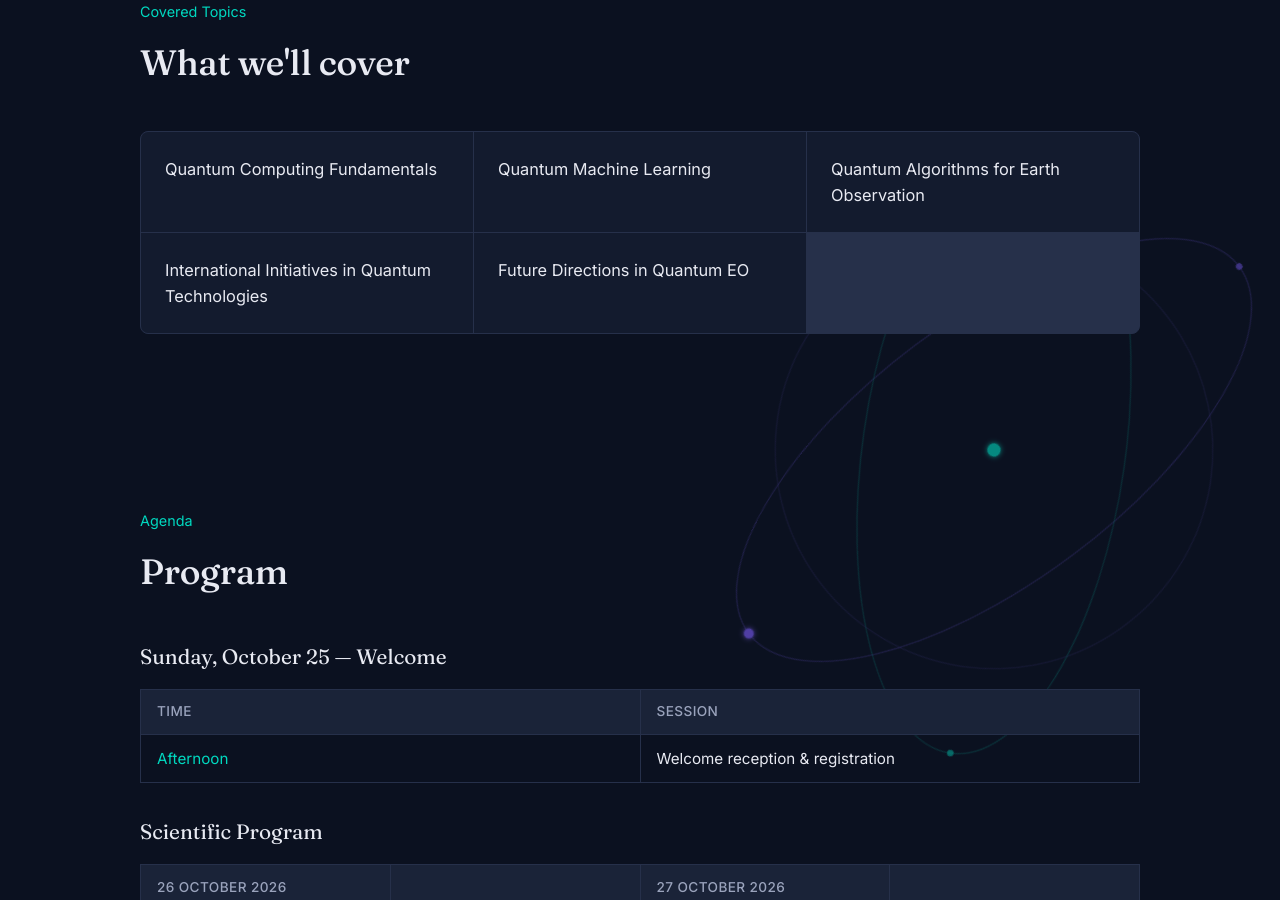
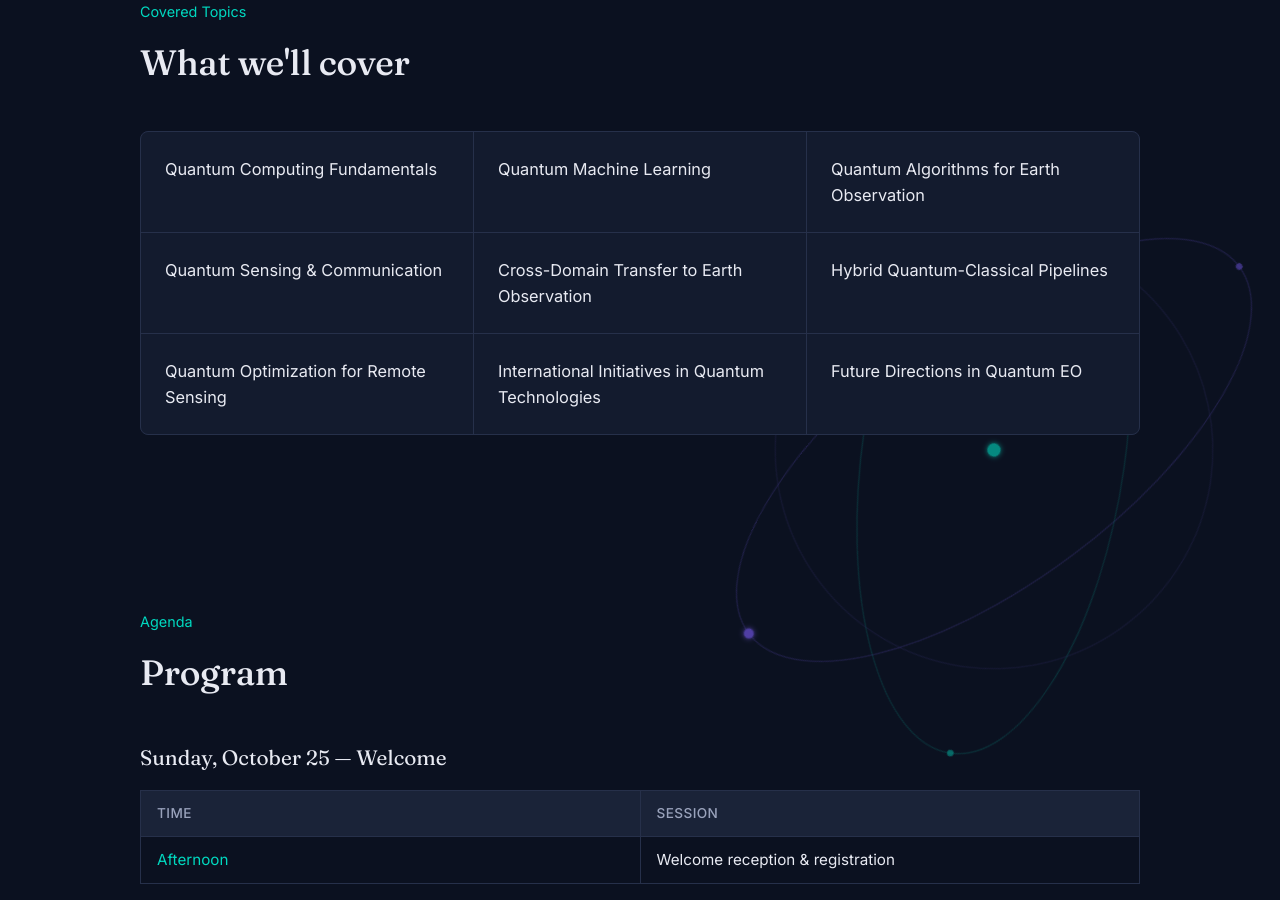
Before and after one commit to IEEE-QUEST-QC4EO/assembly-qc4eo-2026, a Jekyll site: the page built from index.md, in a window 1280 px wide and 900 px high, scrolled down 1540 px. Built offline with Jekyll 4.4.1, drawn with Linux system fonts in a browser that asks for light colours.

Commit message:
more topics

```diff
--- a/_config.yml
+++ b/_config.yml
@@ -50,6 +50,10 @@ topics:
   - "Quantum Computing Fundamentals"
   - "Quantum Machine Learning"
   - "Quantum Algorithms for Earth Observation"
+  - "Quantum Sensing & Communication"
+  - "Cross-Domain Transfer to Earth Observation"
+  - "Hybrid Quantum-Classical Pipelines"
+  - "Quantum Optimization for Remote Sensing"
   - "International Initiatives in Quantum Technologies"
   - "Future Directions in Quantum EO"
 
```
